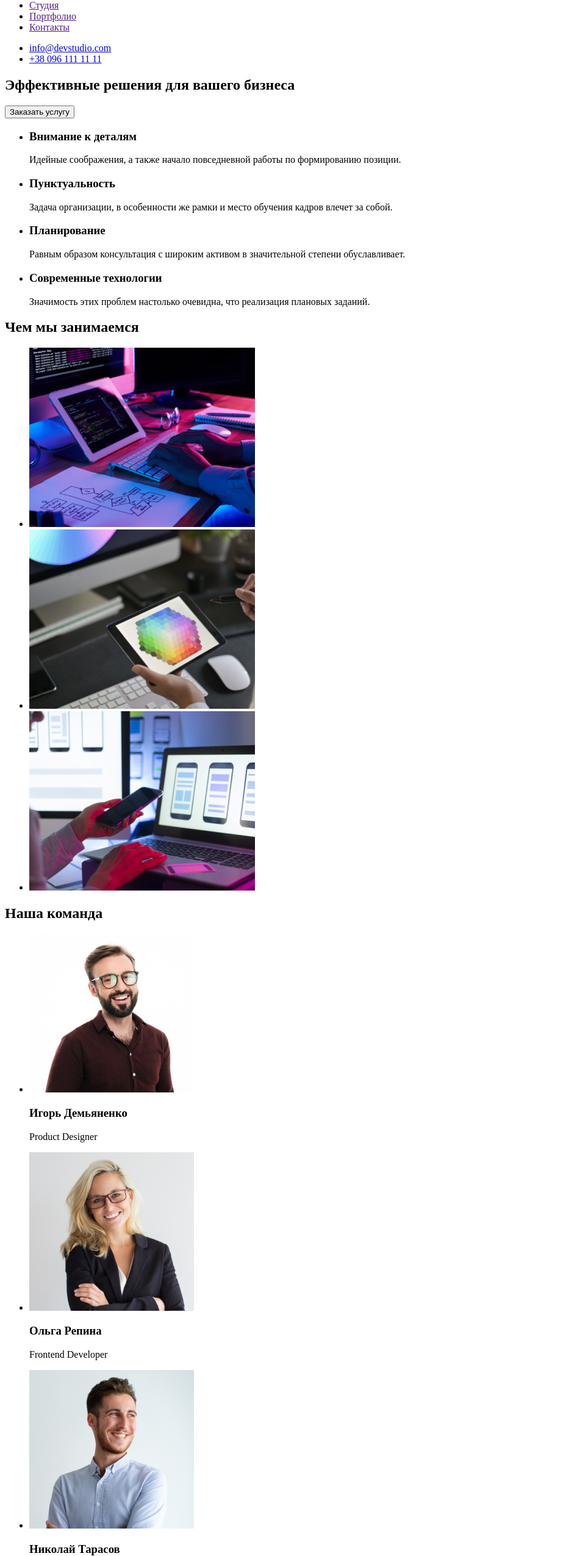
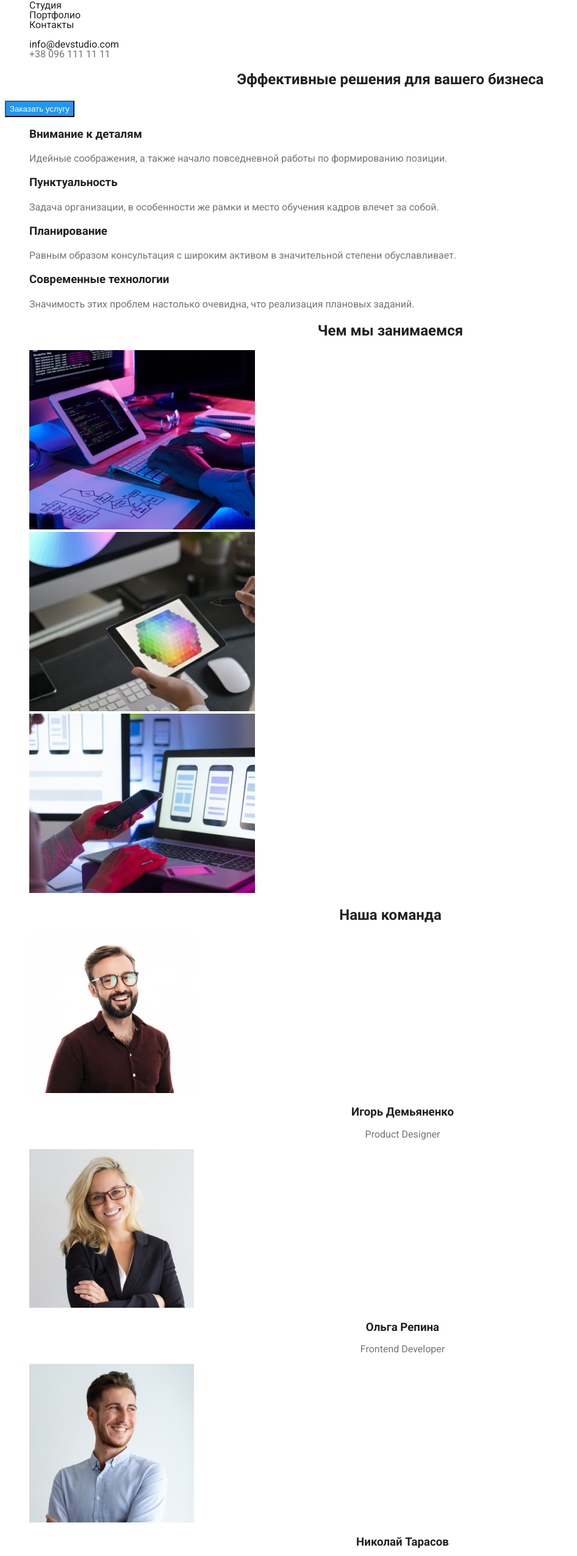
Before and after one commit to annastpnka/goit-markup-hw-02, a plain HTML site: page index.html in a window 1280 px wide. Shown: the part 42-2593 px from the top of the page at 61% size, without its empty margins (0-946 px from the left). Drawn offline with Linux system fonts and the light colour scheme.

Commit message:
дз2 (первая сдача)

```diff
--- a/css/styles.css
+++ b/css/styles.css
@@ -0,0 +1,166 @@
+:root {
+  --accent-color: #2196f3;
+  --second-colour: #757575;
+  --main-font-family: "Roboto", sans-serif;
+  --second-font-family: "Raleway", sans-serif;
+}
+.list {
+  list-style: none;
+}
+.link {
+  text-decoration: none;
+  color: inherit;
+}
+
+body {
+  color: #212121;
+  font-family: var(--main-font-family);
+}
+
+/* ==========HEADER=========== */
+
+.logo {
+  font-family: var(--second-font-family);
+}
+
+.logo span {
+  color: var(--accent-color);
+}
+.navigation {
+  font-style: 500;
+  font-size: 14sp;
+  line-height: 1.14;
+  line-height: 100%;
+}
+.item-navigation:focus,
+.item-navigation:hover {
+  color: var(--accent-color);
+}
+.contacts-item {
+  font-style: 500;
+  font-size: 14sp;
+  line-height: 1.14;
+  line-height: 100%;
+}
+.contacts-item:hover,
+.contacts-item:focus {
+  color: var(--accent-color);
+}
+.contacts-item-phone {
+  color: var(--second-colour);
+}
+.contacts-item-phone:hover,
+.contacts-item-phone:focus {
+  color: var(--accent-color);
+}
+
+/* ==========END HEADER========== */
+/* ==========HERO========== */
+.hero-main {
+  font-style: 900;
+  font-size: 44sp;
+  line-height: 1.36;
+  line-height: 116%;
+  text-align: center;
+  /* color: #ffffff; */
+}
+.button {
+  font-style: 700;
+  font-size: 16sp;
+  line-height: 1.88;
+  line-height: 160%;
+  text-align: center;
+  color: #ffffff;
+  background-color: var(--accent-color);
+  cursor: pointer;
+}
+.button:hover,
+.button:focus {
+  background-color: #188ce8;
+}
+
+/* ==========END HERO========== */
+/* ==========FIRST PAGE========== */
+.paragraph-item-title {
+  font-style: 700;
+  font-size: 14sp;
+  line-height: 1.14;
+  line-height: 100%;
+}
+.paragraph-item-text {
+  font-size: 14sp;
+  line-height: 1.7;
+  line-height: 146%;
+  color: var(--second-colour);
+}
+.title {
+  font-style: 700;
+  font-size: 36sp;
+  line-height: 42sp;
+  line-height: 100%;
+  text-align: center;
+}
+.second-title {
+  font-style: 500;
+  font-size: 16sp;
+  line-height: 1.9;
+  line-height: 100%;
+  text-align: center;
+}
+.command-list-text {
+  font-size: 16sp;
+  line-height: 1.9;
+  line-height: 100%;
+  text-align: center;
+  color: var(--second-colour);
+}
+/* ==========END FIRST PAGE========== */
+/* ==========SECOND PAGE========== */
+.second-button {
+  font-style: 500;
+  font-size: 16sp;
+  line-height: 1.63;
+  line-height: 139%;
+  text-align: center;
+  background-color: #f5f4fa;
+  cursor: pointer;
+}
+.second-button:focus,
+.second-button:hover {
+  color: #ffffff;
+  background-color: var(--accent-color);
+}
+.portfolio-title {
+  font-style: 700;
+  font-size: 18sp;
+  line-height: 2;
+  line-height: 171%;
+}
+.portfolio-text {
+  font-size: 16sp;
+  line-height: 1.88;
+  line-height: 160%;
+  color: var(--second-colour);
+}
+
+/* ==========END SECOND PAGE========== */
+/* ==========FOOTER========== */
+.address {
+  font-size: 14sp;
+  line-height: 1.7;
+  line-height: 146%;
+  /* color: #ffffff; */
+  font-style: normal;
+}
+.footer-link {
+  font-size: 14sp;
+  line-height: 1.7;
+  line-height: 146%;
+  font-style: normal;
+  color: var(--second-colour);
+}
+.footer-link:hover,
+.footer-link:focus {
+  color: var(--accent-color);
+}
+/* ==========END FOOTER========== */
--- a/index.html
+++ b/index.html
@@ -6,89 +6,94 @@
     <meta http-equiv="X-UA-Compatible" content="IE=edge">
     <meta name="viewport" content="width=device-width, initial-scale=1.0">
     <title>Web Studio</title>
+    <link rel="preconnect" href="https://fonts.googleapis.com">
+    <link rel="preconnect" href="https://fonts.gstatic.com" crossorigin>
+    <link href="https://fonts.googleapis.com/css2?family=Raleway:wght@700&family=Roboto:wght@400;500;700;900&display=swap"
+        rel="stylesheet">
+    <link rel="stylesheet" href="./css/styles.css">
 </head>
 
 <body>
     <header>
-        <a href="">Web Studio</a>
-        <nav>
-            <ul>
-                <li><a href="">Студия</a></li>
-                <li><a href="">Портфолио</a></li>
-                <li><a href="">Контакты</a></li>
+        <a href="" class="logo link"><span>Web</span>Studio</a>
+        <nav class="navigation">
+            <ul class="main-navigation list">
+                <li class="item-navigation"><a href="#studio" class="item-navigation-link link">Студия</a></li>
+                <li class="item-navigation"><a href="#portfolio" class="item-navigation-link link">Портфолио</a></li>
+                <li class="item-navigation"><a href="" class="item-navigation-link link">Контакты</a></li>
             </ul>
         </nav>
-        <ul>
-            <li><a href="mailto:info@devstudio.com">info@devstudio.com</a></li>
-            <li><a href="tel:+380961111111">+38 096 111 11 11</a></li>
+        <ul class="contacts list">
+            <li class="contacts-item"><a href="mailto:info@devstudio.com" class="contacts-item-mail link">info@devstudio.com</a></li>
+            <li class="contacts-item"><a href="tel:+380961111111" class="contacts-item-phone link">+38 096 111 11 11</a></li>
         </ul>
     </header>
     <main>
-        <section>
-            <h1>Эффективные решения для вашего бизнеса</h1>
-            <button type="button">Заказать услугу</button>
+        <section class="hero">
+            <h1 class="hero-main">Эффективные решения для вашего бизнеса</h1>
+            <button type="button" class="button">Заказать услугу</button>
         </section>
-        <section>
-            <ul>
-                <li>
-                    <h3>Внимание к деталям</h3>
-                    <p>Идейные соображения, а также начало повседневной работы по формированию позиции.</p>
+        <section id="studio">
+            <ul class="paragraph list">
+                <li class="paragraph-item">
+                    <h3 class="paragraph-item-title">Внимание к деталям</h3>
+                    <p class="paragraph-item-text">Идейные соображения, а также начало повседневной работы по формированию позиции.</p>
                 </li>
-                <li>
-                    <h3>Пунктуальность</h3>
-                    <p>Задача организации, в особенности же рамки и место обучения кадров влечет за собой.</p>
+                <li class="paragraph-item">
+                    <h3 class="paragraph-item-title">Пунктуальность</h3>
+                    <p class="paragraph-item-text"> Задача организации, в особенности же рамки и место обучения кадров влечет за собой.</p>
                 </li>
-                <li>
-                    <h3>Планирование</h3>
-                    <p>Равным образом консультация с широким активом в значительной степени обуславливает.</p>
+                <li class="paragraph-item">
+                    <h3 class="paragraph-item-title">Планирование</h3>
+                    <p class="paragraph-item-text"> Равным образом консультация с широким активом в значительной степени обуславливает.</p>
                 </li>
-                <li>
-                    <h3>Современные технологии</h3>
-                    <p>Значимость этих проблем настолько очевидна, что реализация плановых заданий.</p>
+                <li class="paragraph-item">
+                    <h3 class="paragraph-item-title">Современные технологии</h3>
+                    <p class="paragraph-item-text"> Значимость этих проблем настолько очевидна, что реализация плановых заданий.</p>
                 </li>
             </ul>
         </section>
-        <section>
-            <h2>Чем мы занимаемся</h2>
-            <ul>
+        <section class="studio-do">
+            <h2 class="title ">Чем мы занимаемся</h2>
+            <ul class="studio-do-list list">
                 <li><img src="./images /img-1.jpg" alt="человек печатает текст" width="370"></li>
                 <li><img src="./images /img-2.jpg" alt="человек создаёт раметку" width="370"></li>
                 <li><img src="./images /img-3.jpg" alt="человек занимается подборкой цвета" width="370"></li>
             </ul>
         </section>
-        <section>
-            <h2>Наша команда</h2>
-            <ul>
+        <section class="command">
+            <h2 class="title">Наша команда</h2>
+            <ul class="command-list list">
                 <li>
                     <img src="./images /img-1-1.jpg" alt="молодой мужчина" width="270">
-                    <h3>Игорь Демьяненко</h3>
-                    <p lang="en">Product Designer</p>
+                    <h3 class="second-title">Игорь Демьяненко</h3>
+                    <p lang="en" class="command-list-text">Product Designer</p>
                 </li>
                 <li>
                     <img src="./images /img-2-2.jpg" alt="молодая девушка" width="270">
-                    <h3>Ольга Репина</h3>
-                    <p lang="en">Frontend Developer</p>
+                    <h3 class="second-title"> Ольга Репина</h3>
+                    <p lang="en" class="command-list-text">Frontend Developer</p>
                 </li>
                 <li>
                     <img src="./images /img-3-3.jpg" alt="молодой мужчина" width="270">
-                    <h3>Николай Тарасов</h3>
-                    <p lang="en">Marketing</p>
+                    <h3 class="second-title">Николай Тарасов</h3>
+                    <p lang="en" class="command-list-text">Marketing</p>
                 </li>
                 <li>
                     <img src="./images /img-4-4.jpg" alt="молодой мужчина" width="270">
-                    <h3>Михаил Ермаков</h3>
-                    <p lang="en">UI Designer</p>
+                    <h3 class="second-title">Михаил Ермаков</h3>
+                    <p lang="en" class="command-list-text">UI Designer</p>
                 </li>
             </ul>
         </section>
     </main>
     <footer>
-        <a href="">Web Studio</a>
+        <a href="" class="logo link"><span>Web</span>Studio</a>
         <address>
-            <p> г. Киев, пр-т Леси Украинки, 26</p>
-            <ul>
-                <li><a href="mailto:info@devstudio.com">mailto:info@devstudio.com</a></li>
-                <li><a href="tel:+380961111111">+38 096 111 11 11</a></li>
+            <p class="address"> г. Киев, пр-т Леси Украинки, 26</p>
+            <ul class="list">
+                <li class="contacts-item"><a href="mailto:info@devstudio.com" class="footer-link link">mailto:info@devstudio.com</a></li>
+                <li class="contacts-item"><a href="tel:+380961111111" class="footer-link link">+38 096 111 11 11</a></li>
             </ul>
         </address>
     </footer>
```
Also changed, not shown: portfolio.html (+49 -41 lines).
